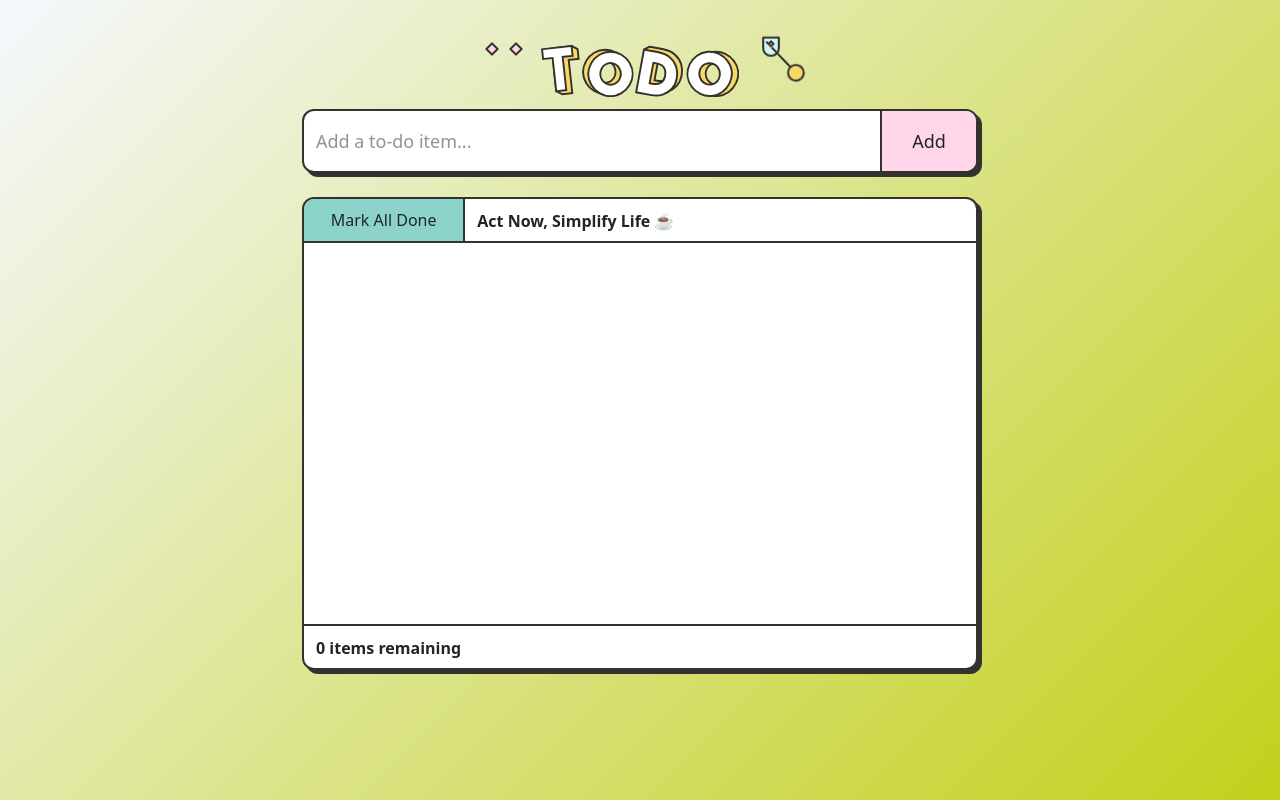
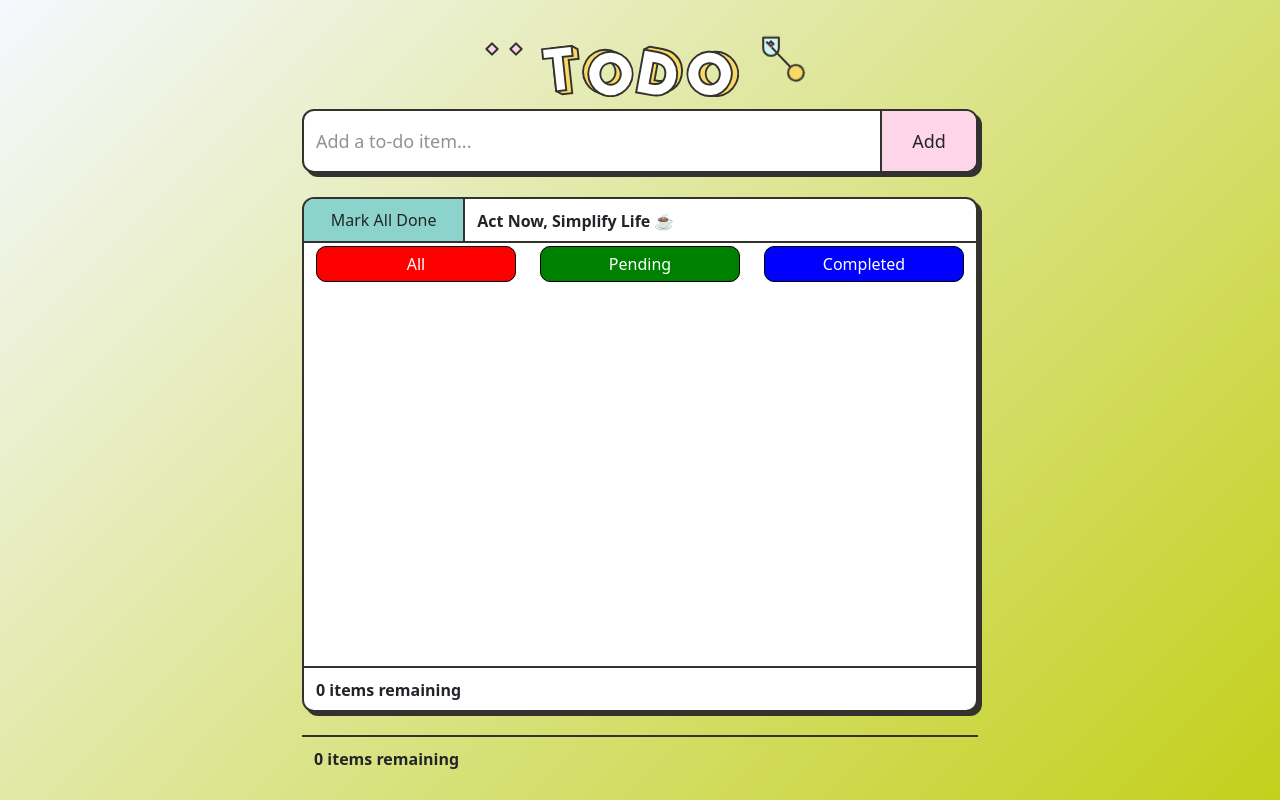
Before and after one commit to HassanZohaibJadooni/To-Do-List, a React (Vite) app: page / in a window 1280 px wide. Built offline with nearby package versions, Linux system fonts and the light colour scheme.

Commit message:
Add the filter of pending and competed tasks

```diff
--- a/src/assets/components/ToDoList.jsx
+++ b/src/assets/components/ToDoList.jsx
@@ -108,11 +108,11 @@ function ToDoList() {
   // ================= FILTER TASKS =================
 
   const filteredTasks = tasks.filter((task) => {
-    if (filter === "active") return !task.completed; // sirf active
+    if (filter === "active") return !task.completed;
 
-    if (filter === "completed") return task.completed; // sirf completed
+    if (filter === "completed") return task.completed;
 
-    return true; // sab show
+    return true;
   });
 
   // remaining tasks count
@@ -197,6 +197,19 @@ function ToDoList() {
 
                   <div className="bar-message-text">Act Now, Simplify Life ☕</div>
                 </div>
+                <div className="d-flex border-left-2">
+                  <div class="buttons-div-box red-div" onClick={() => setFilter("all")}>
+                    All
+                  </div>
+
+                  <div class="buttons-div-box green-div" onClick={() => setFilter("active")}>
+                    Pending
+                  </div>
+
+                  <div class="buttons-div-box blue-div" onClick={() => setFilter("completed")}>
+                    Completed
+                  </div>
+                </div>
 
                 {/* TASK LIST */}
                 <ul className="todo-list">
@@ -237,6 +250,9 @@ function ToDoList() {
                   <div className="bar-message-text">{remainingTasks} items remaining</div>
                 </div>
               </div>
+              <div className="bar-message bar-bottom">
+                <div className="bar-message-text">{remainingTasks} items remaining</div>
+              </div>
             </div>
           </div>
         </div>
--- a/src/assets/components/style.css
+++ b/src/assets/components/style.css
@@ -1779,3 +1779,27 @@ span.shortcut-name {
         transform: scale3d(.3, .3, .3)
     }
 }
+
+.buttons-div-box {
+    width: 200px;
+    height: auto;
+    padding: 5px;
+    color: white;
+    border: 1px solid black;
+    border-radius: 10px;
+    margin: 3px 12px;
+    text-align: center;
+    cursor: pointer;
+}
+
+.red-div {
+    background-color: #ff0000;
+}
+
+.green-div {
+    background-color: green;
+}
+
+.blue-div {
+    background-color: rgb(0, 0, 255);
+}
```
